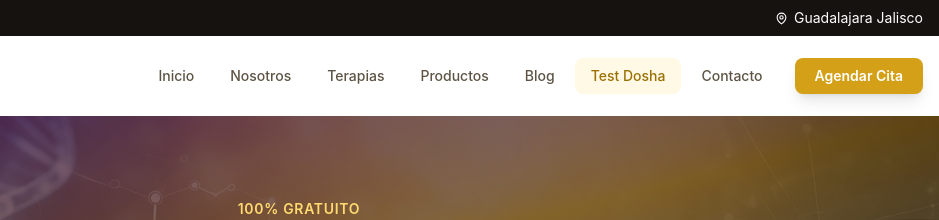
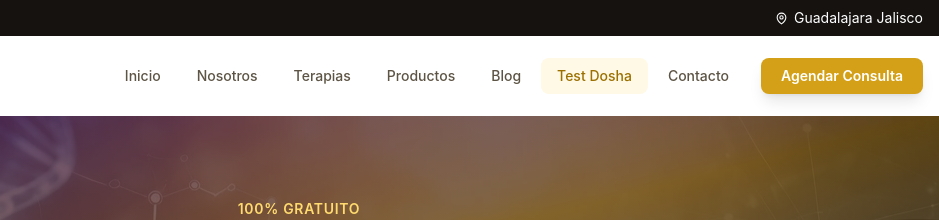
Before and after one commit to FcoJavierLpz/imhdxein, an Astro site: page /test-dosha in a window 1280 px wide. Shown: the top 220 px of the page, 341-1280 px from the left. Built offline with nearby package versions, Linux system fonts and the light colour scheme; Astro itself is replaced by a stand-in of ours.

Commit message:
refactor: update text button

```diff
--- a/src/components/Nav.astro
+++ b/src/components/Nav.astro
@@ -54,7 +54,7 @@ const isActive = (href: string) => (href === '/' ? path === '/' : path.startsWit
             {link.label}
           </a>
         ))}
-        <a href="/contacto" class="btn-primary ml-3 !py-2 !px-5 text-sm">Agendar Cita</a>
+        <a href="/contacto" class="btn-primary ml-3 !py-2 !px-5 text-sm">Agendar Consulta</a>
       </nav>
 
       <button
@@ -79,7 +79,7 @@ const isActive = (href: string) => (href === '/' ? path === '/' : path.startsWit
           {link.label}
         </a>
       ))}
-      <a href="/contacto" class="btn-primary text-center mt-3 text-sm">Agendar Cita</a>
+      <a href="/contacto" class="btn-primary text-center mt-3 text-sm">Agendar Consulta</a>
     </nav>
   </div>
 </header>
```
